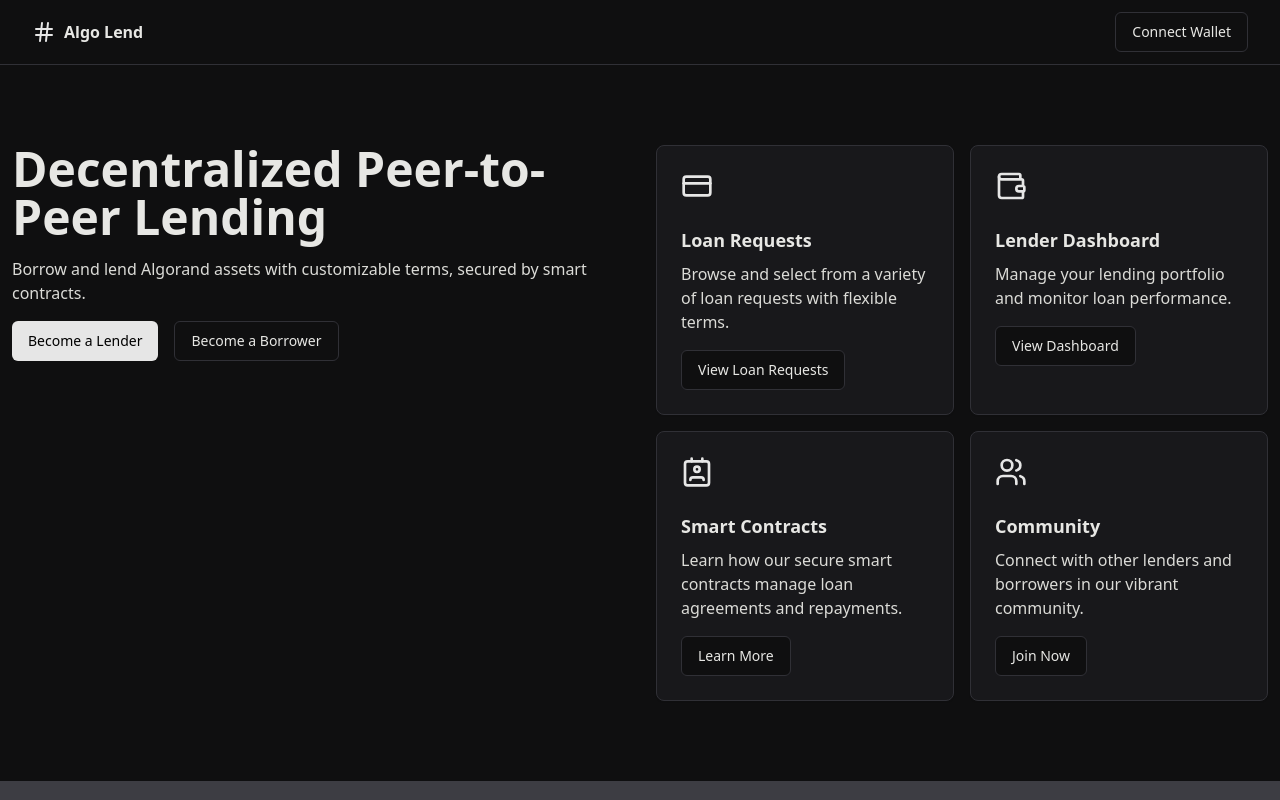
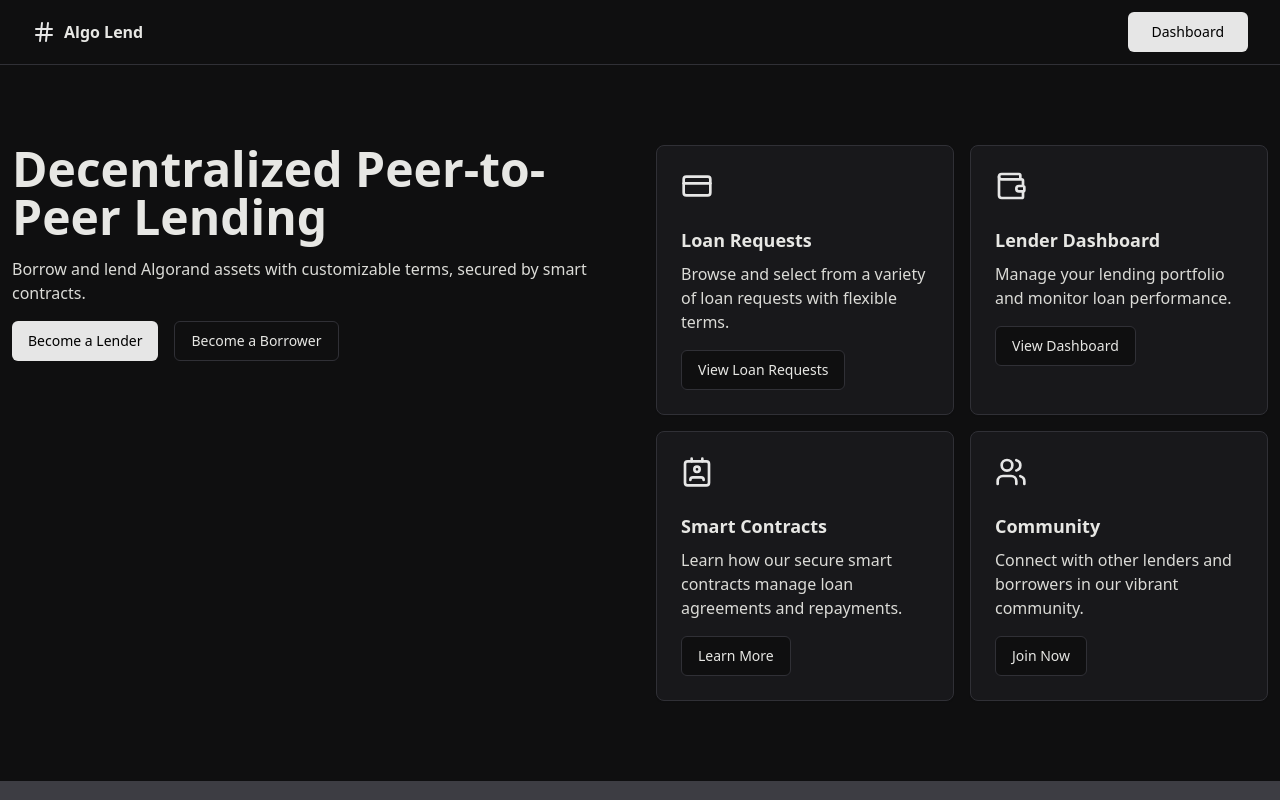
Before and after one commit to nickthelegend/algolend, a Next.js app: page / in a window 1280 px wide. Shown: the top 800 px of the page. Built offline with nearby package versions, Linux system fonts and the light colour scheme.

Commit message:
Added Dashboard Button instead of Connect Wallet

```diff
--- a/components/component/component.jsx
+++ b/components/component/component.jsx
@@ -32,7 +32,9 @@ export function Component() {
             <span>Algo Lend</span>
           </Link>
           <div className="flex items-center gap-4">
-            <Button variant="outline">Connect Wallet</Button>
+            <Button className="px-6">Dashboard</Button>
+            {/* <Button variant="oput">App</Button> */}
+
           </div>
         </div>
       </header>
```
